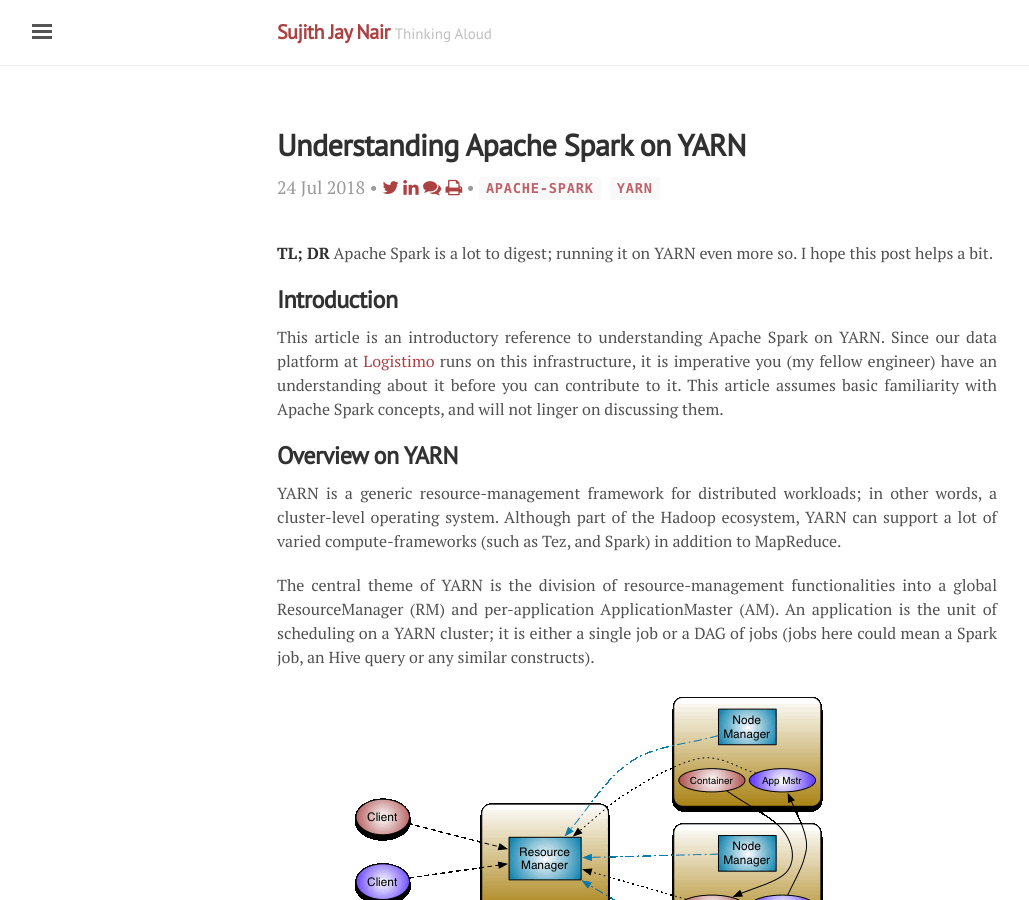
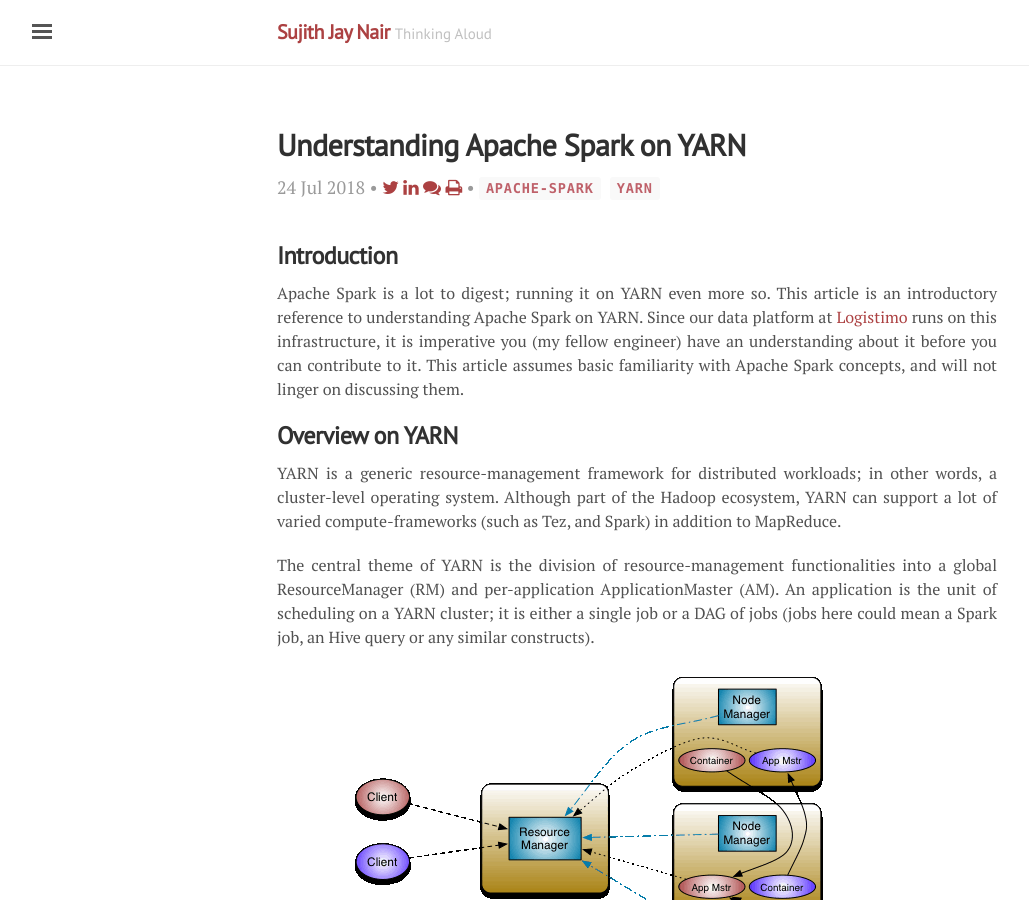
Before and after one commit to sujithjay/sujithjay.github.io, a Jekyll site: the page built from _posts/2018-07-24-Understanding-Apache-Spark-on-Yarn.md, in a window 1280 px wide and 900 px high. Shown: the whole window, without its empty margins (3-1032 px from the left). Built offline with Jekyll 4.4.1, drawn with Linux system fonts in a browser that asks for light colours; nearby versions of some CDN libraries; comment, search, counter and statistics services are not loaded.

Commit message:
Changes to Spark on YARN post

```diff
--- a/_posts/2018-07-24-Understanding-Apache-Spark-on-Yarn.md
+++ b/_posts/2018-07-24-Understanding-Apache-Spark-on-Yarn.md
@@ -9,13 +9,10 @@
 permalink: /2018/07/24/Understanding-Apache-Spark-on-YARN/
 date: "2018-07-24 11:11"
 ---
-**TL; DR**
-Apache Spark is a lot to digest; running it on YARN even more so. I hope this post helps a bit.
+## Introduction
+Apache Spark is a lot to digest; running it on YARN even more so. This article is an introductory reference to understanding Apache Spark on YARN. Since our data platform at [Logistimo](http://logistimo.com) runs on this infrastructure, it is imperative you (my fellow engineer) have an understanding about it before you can contribute to it. This article assumes basic familiarity with Apache Spark concepts, and will not linger on discussing them.
 
 <!--break-->
-## Introduction
-This article is an introductory reference to understanding Apache Spark on YARN. Since our data platform at [Logistimo](http://logistimo.com) runs on this infrastructure, it is imperative you (my fellow engineer) have an understanding about it before you can contribute to it. This article assumes basic familiarity with Apache Spark concepts, and will not linger on discussing them.
-
 ## Overview on YARN
 YARN is a generic resource-management framework for distributed workloads; in other words, a cluster-level operating system. Although part of the Hadoop ecosystem, YARN can support a lot of varied compute-frameworks (such as Tez, and Spark) in addition to MapReduce.
 
```
